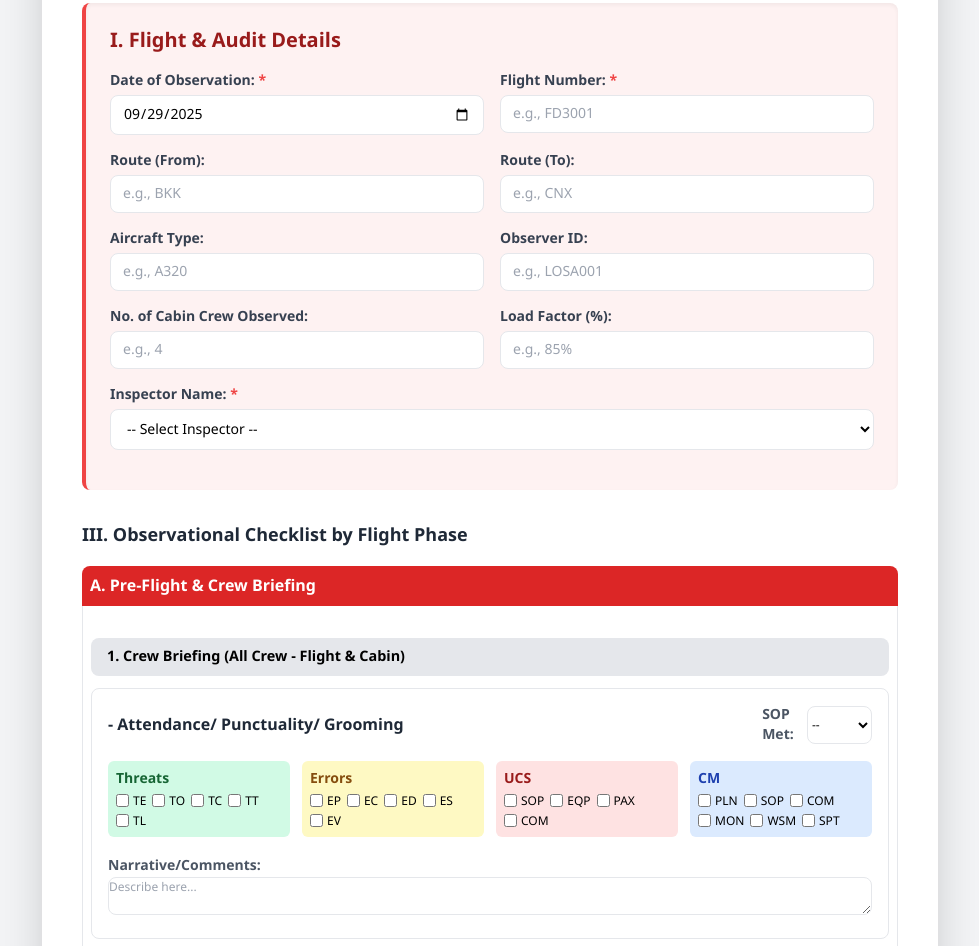
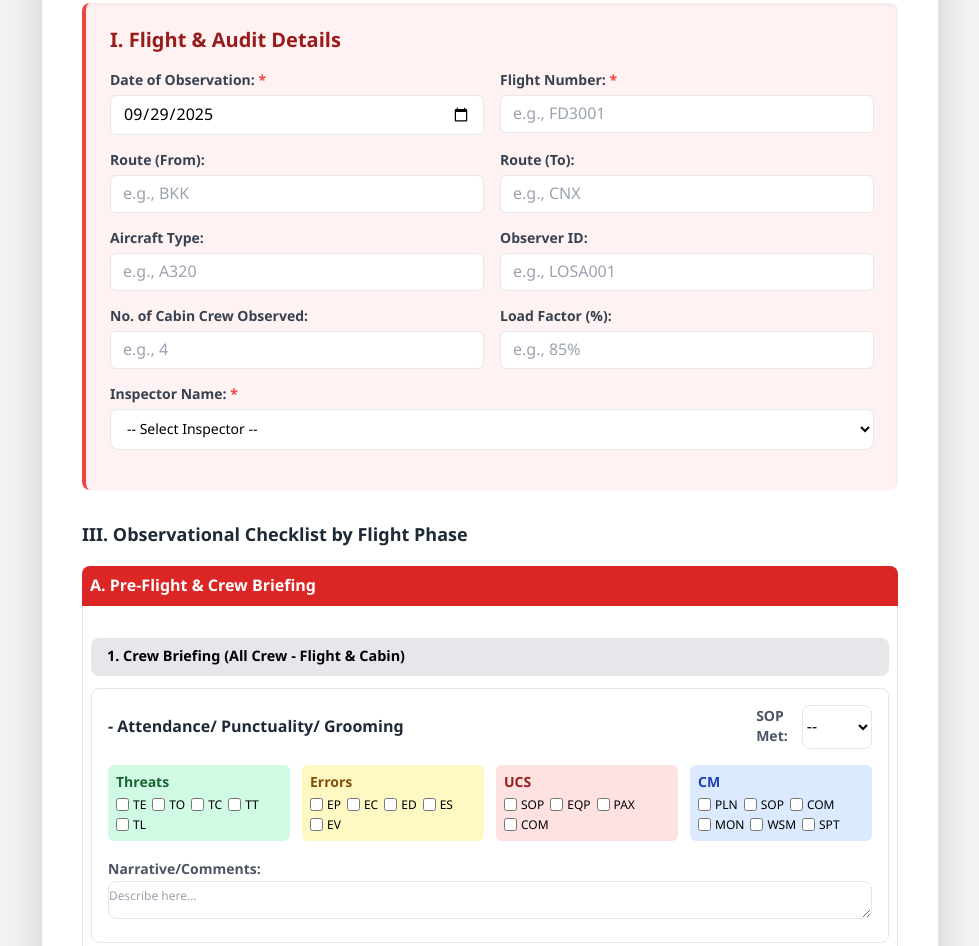
Before and after one commit to Charewub/CCCL, a plain HTML site: page index.html in a window 1280 px wide. Shown: the part 113-1059 px from the top of the page, without its empty margins (150-1129 px from the left). Drawn offline with nearby package versions, Linux system fonts and the light colour scheme; some packages are replaced by stand-ins of ours; a script that the page names is missing.

Commit message:
Update index.html

```diff
--- a/index.html
+++ b/index.html
@@ -23,7 +23,27 @@
         }
         .required-asterisk::after { content: " *"; color: #ef4444; }
         .checkbox-container { display: flex; flex-wrap: wrap; gap: 4px 6px; font-size: 0.75rem; }
-        .sop-dropdown, .narrative-textarea { height: 38px; font-size: 0.75rem; border-radius: 6px; }
+
+        /* === START OF DISPLAY FIX === */
+        /* Adjusted height/padding for inputs to ensure full text is visible on iOS */
+        .sop-dropdown,
+        .narrative-textarea,
+        /* Target all inputs for consistent height on display */
+        input:not([type="checkbox"]):not([type="radio"]):not([type="submit"]):not([type="button"]):not([type="reset"]) {
+            height: auto; /* Allow content to dictate height */
+            min-height: 38px;
+            font-size: 1rem; /* Increase font size slightly for better visibility */
+            padding-top: 8px; /* Increased vertical padding */
+            padding-bottom: 8px; /* Increased vertical padding */
+            border-radius: 6px;
+            box-sizing: border-box; /* Crucial for reliable height calculation */
+        }
+        .narrative-textarea {
+             font-size: 0.75rem; /* Revert checklist textarea font size */
+             padding-top: 5px;
+             padding-bottom: 5px;
+        }
+        /* === END OF DISPLAY FIX === */
 
         /* TEM Background Colors */
         .bg-t { background-color: #d1fae5; }
@@ -324,7 +344,7 @@
             document.getElementById('reportCompletionDate').value = today;
         }
 
-        // --- FINAL UPDATED: Export to PDF Function with CSS and Mobile Scale Fix ---
+        // --- PDF Export Function (FINAL) ---
         async function exportToPDF() {
             const { jsPDF } = window.jspdf;
             const element = document.getElementById('capture-content');
@@ -333,7 +353,7 @@
 
             // Mobile/Desktop Scale Detection
             const isMobile = /Android|webOS|iPhone|iPad|iPod|BlackBerry|IEMobile|Opera Mini/i.test(navigator.userAgent);
-            const scaleFactor = isMobile ? 1 : 2; // Use scale 1 for mobile to avoid memory limits
+            const scaleFactor = isMobile ? 1 : 2;
 
             Swal.fire({
                 title: 'Generating PDF...',
@@ -345,16 +365,16 @@
                 allowEscapeKey: false
             });
 
-            // 1. Add Temporary Print/Export CSS to fix input wrapping/clipping issues
+            // 1. Add Temporary Print/Export CSS to fix input display and layout issues
             const tempStyle = document.createElement('style');
             tempStyle.id = 'export-fix-style';
             tempStyle.textContent = `
-                /* Target ALL input types, textareas, and selects */
+                /* Allow ALL input types, textareas, and selects to render full content vertically */
                 #capture-content input,
                 #capture-content textarea,
                 #capture-content select {
                     height: auto !important;
-                    min-height: 38px;
+                    min-height: 44px; /* Ensured minimum height for better text visibility */
                     white-space: normal;
                     overflow: visible !important;
                     padding-top: 5px;
```
